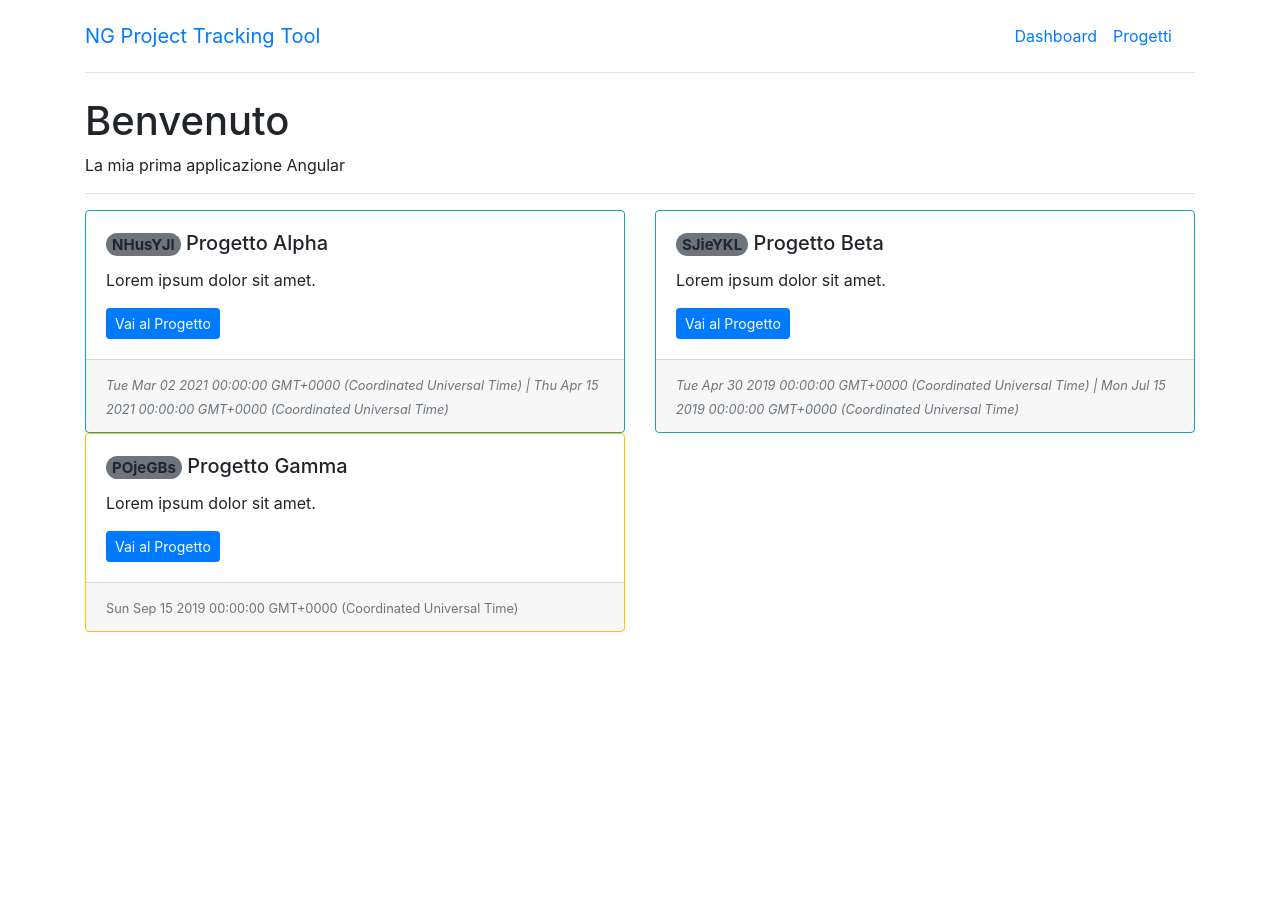
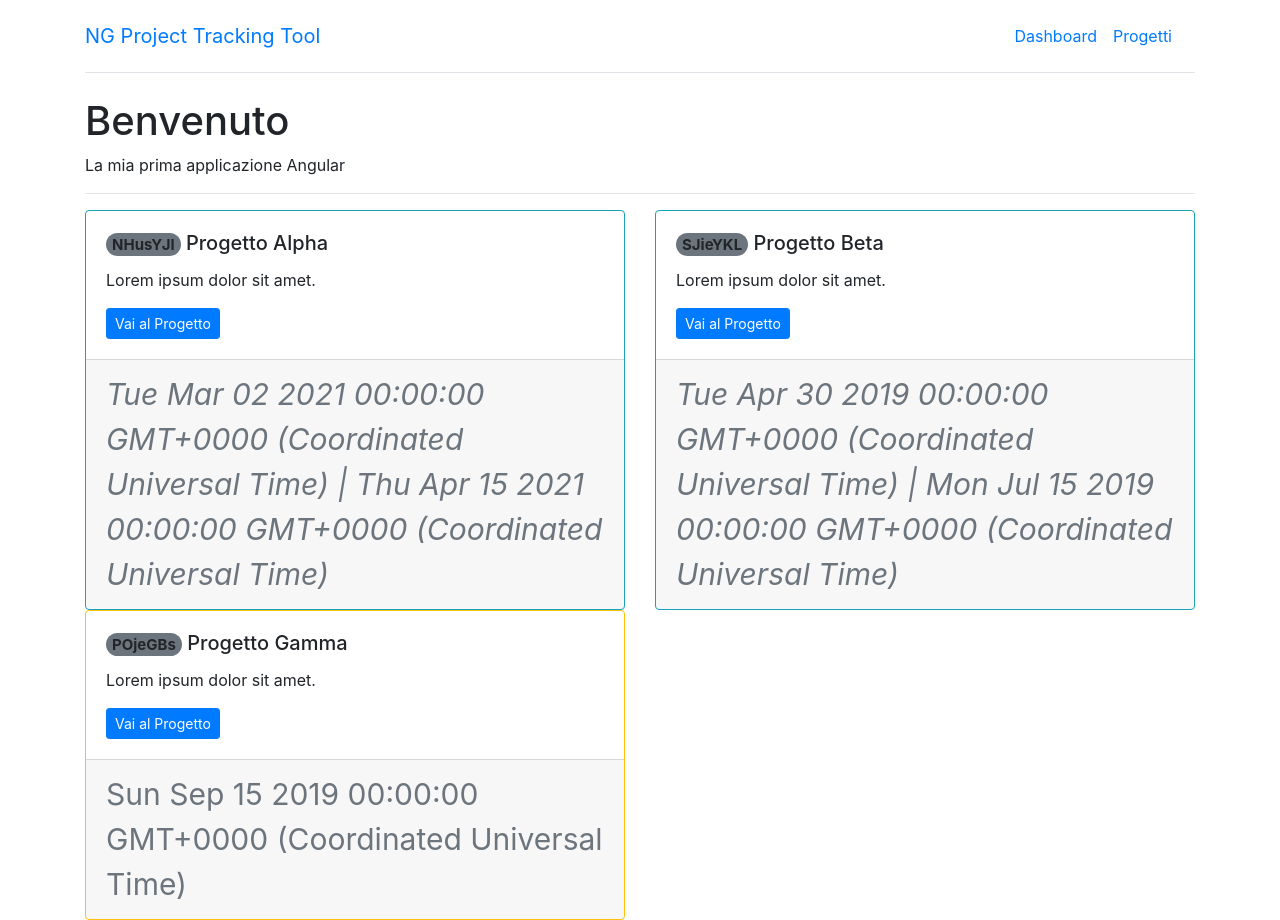
Before and after one commit to paolomax/progetto-prof-angular-corso, an Angular app: page / in a window 1280 px wide. Before the commit the page ends 800 px from the top, so only its background shows below. Built offline with nearby package versions, Linux system fonts and the light colour scheme.

Commit message:
add single class, add single style

```diff
--- a/src/app/project/project/project.component.html
+++ b/src/app/project/project/project.component.html
@@ -1,6 +1,8 @@
 <div class="row row-cols-1 row-cols-md-2 g-4" *ngIf="projects.length > 0; else noProjects">
     <div class="col" *ngFor="let project of projects">
         <div class="card" [ngClass]="{'border-info': project.done, 'border-warning': !project.done}">
+            <!-- Si può assegnare la singola classe border-info ai progetti con project.done semplicemente
+            scrivendo [class.border-info]="project.done" -->
             <div class="card-body">
                 <h5 class="card-title">
                     <span class="badge bg-secondary rounded-pill">{{ project.code  }}</span>
@@ -10,7 +12,10 @@
                 <a href="#" class="btn btn-primary btn-sm ">Vai al Progetto</a>
             </div>
             <div class="card-footer">
-                <small class="text-muted" [ngStyle]="{'font-style': project.done ? 'italic' : 'normal'}">
+                <small class="text-muted" [ngStyle]="{'font-style': project.done ? 'italic' : 'normal'}"
+                [style.fontSize]="'30px'">
+                <!-- Si puó assegnare l'unità di misura direttamente dentro le parentesi quadre
+                e inserendo a destra dell'uguale il numero puro [style.fontSize.px] = "30"; -->
                     <span>{{ project.start }}</span>
                     <span *ngIf="project.end"> | {{ project.end }} </span>
                 </small>
```
